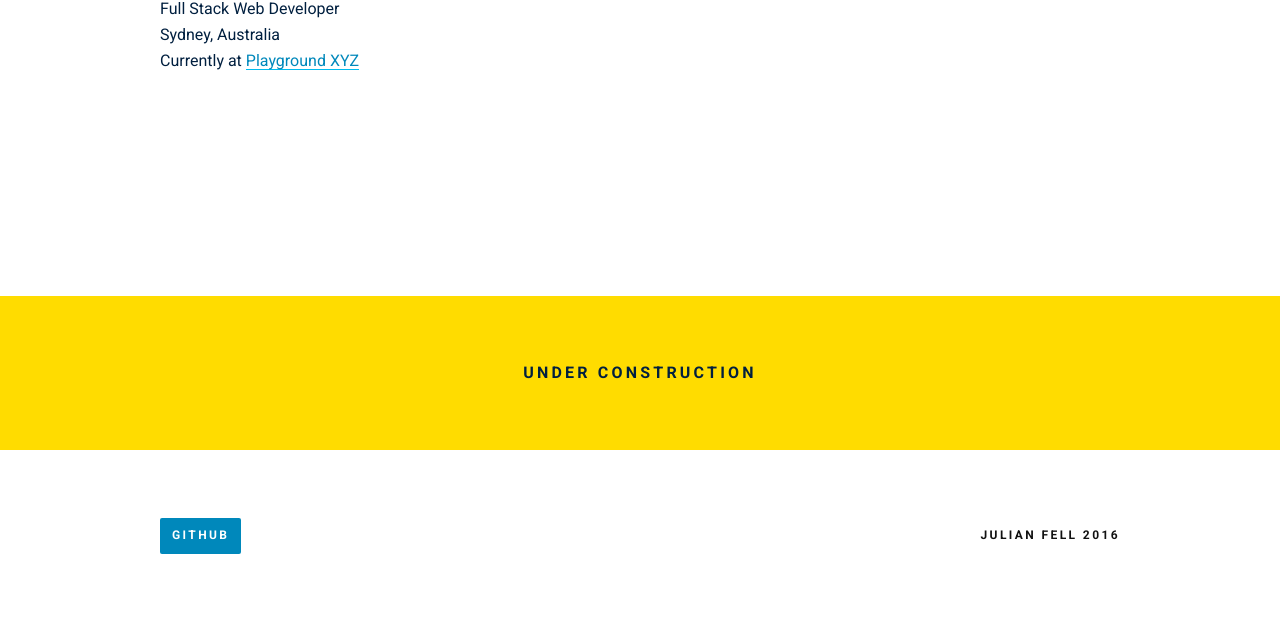
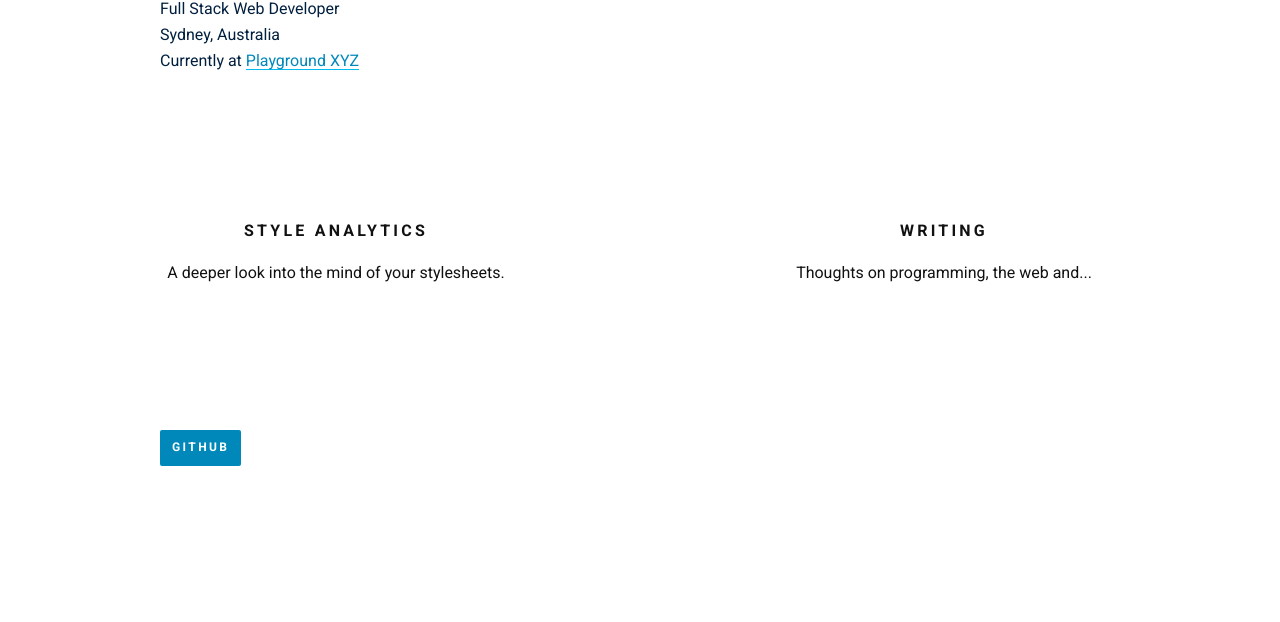
Before and after one commit to jtfell/jtfell.github.io, a website: page index.html in a window 1280 px wide. Shown: the part 184-806 px from the top of the page. Drawn offline with Linux system fonts and the light colour scheme.

Commit message:
added projects

```diff
--- a/css/base.css
+++ b/css/base.css
@@ -858,30 +858,6 @@ body{
   background-color:#fff;
 }
 
-header{
-  height:60vh;
-}
-
-.center-text{
-  text-align:center;
-}
-
-code, pre, samp, .mono{
-  font-family:'Roboto Mono', monospace;
-}
-
-a:not(.btn){
-  color:#08b;
-  text-decoration:none;
-  background-image:-webkit-linear-gradient(transparent, transparent 93.75%, #0be 93.75%);
-  background-image:linear-gradient(transparent, transparent 93.75%, #0be 93.75%)
-}
-
-a:not(.btn):hover{
-  background-image:-webkit-linear-gradient(transparent, transparent 87.5%, #0be 87.5%);
-  background-image:linear-gradient(transparent, transparent 87.5%, #0be 87.5%)
-}
-
 h1, h2, h3,
 h4, h5, h6{
   margin-top:2em;
@@ -937,3 +913,23 @@ hr{
 .btn:hover{
   box-shadow:inset 0 0 0 999px rgba(0, 0, 128, .25);
 }
+
+.link{
+  color:#08b;
+  text-decoration:none;
+  background-image:-webkit-linear-gradient(transparent, transparent 93.75%, #0be 93.75%);
+  background-image:linear-gradient(transparent, transparent 93.75%, #0be 93.75%)
+}
+
+a{
+  cursor:pointer;
+}
+
+a:hover{
+  background-image:-webkit-linear-gradient(transparent, transparent 87.5%, #0be 87.5%);
+  background-image:linear-gradient(transparent, transparent 87.5%, #0be 87.5%)
+}
+
+.tile{
+  min-width:120px;
+}
--- a/index.html
+++ b/index.html
@@ -9,37 +9,23 @@
   <h1 class="mb0 h0">Julian Fell</h1>
   <p class="mt0 mb0">Full Stack Web Developer</p>
   <p class="mt0 mb0">Sydney, Australia</p>
-  <p class="mt0">Currently at <a href="http://playground.xyz">Playground XYZ</a></p>
+  <p class="mt0">Currently at <a class="link" href="http://playground.xyz">Playground XYZ</a></p>
 </header>
 
-<section class="px4 py4 bg-yellow navy center-text">
-  <b class="h3 caps">Under Construction</b>
-</section>
 
-<!--
-<section id="projects" class="px3 py3 bg-blue white">
-  <h1 class="h0 mx-auto caps navy">Projects</h2>
-  <div class="flex flex-wrap py3">
-    <div class="col-4">
-      <div class="bold bl">
-        <b class="h2 caps">Project 1</b>
-      </div>
+<section id="projects" class="px3 py3">
+  <div class="flex flex-wrap py3 center">
+    <div class="col-6 tile px1">
+      <a class="bold h2 caps black text-decoration-none" href="https://github.com/jtfell/style-analytics">Style Analytics</a>
+      <p>A deeper look into the mind of your stylesheets.</p>
     </div>
-    <div class="col-4">
-      <div class="bold bl">
-        <b class="h2 caps">Project 2</b>
-      </div>
-    </div>
-    <div class="col-4">
-      <div class="bold bl">
-        <b class="h2 caps">Project 3</b>
-      </div>
+    <div class="col-6 tile px1">
+      <a class="bold h2 caps black text-decoration-none" href="https://medium.com/@julesfell">Writing</a>
+      <p>Thoughts on programming, the web and...</p>
     </div>
   </div>
 </section>
--->
 
-<footer class="flex items-baseline max-width-4 mx-auto px3 py4">
+<footer class="items-baseline max-width-4 mx-auto px3 py4">
   <a href="http://github.com/jtfell" class="btn caps mr-auto">GitHub</a>
-  <p class="h6 bold caps black">Julian Fell 2016</p>
 </footer>
--- a/src/base.css
+++ b/src/base.css
@@ -8,7 +8,9 @@
 
 @import 'colors.css';
 
-/* Custom media queries */
+/*
+ * Custom media queries
+ */
 /*
 @custom-media --breakpoint-sm (min-width: 40em);
 @custom-media --breakpoint-md (min-width: 52em);
@@ -24,28 +26,6 @@ body {
   margin: 0;
   color: #111;
   background-color: #fff;
-}
-
-header {
-  height: 60vh;
-}
-
-.center-text {
-  text-align: center;
-}
-
-code, pre, samp, .mono {
-  font-family: 'Roboto Mono', monospace;
-}
-
-a:not(.btn) {
-  color: #08b;
-  text-decoration: none;
-  background-image: linear-gradient(transparent, transparent 93.75%, #0be 93.75%)
-}
-
-a:not(.btn):hover {
-  background-image: linear-gradient(transparent, transparent 87.5%, #0be 87.5%)
 }
 
 h1, h2, h3,
@@ -87,6 +67,10 @@ hr {
   border-bottom: 1px solid;
 }
 
+/*
+ * Buttons
+ */
+
 .btn {
   font-family: inherit;
   font-size: .75rem;
@@ -103,3 +87,24 @@ hr {
 .btn:hover {
   box-shadow: inset 0 0 0 999px rgba(0, 0, 128, .25);
 }
+
+/*
+ * Link
+ */
+.link {
+  color: #08b;
+  text-decoration: none;
+  background-image: linear-gradient(transparent, transparent 93.75%, #0be 93.75%)
+}
+
+a {
+  cursor: pointer;
+}
+
+a:hover {
+  background-image: linear-gradient(transparent, transparent 87.5%, #0be 87.5%)
+}
+
+.tile {
+  min-width: 120px;
+}
```
